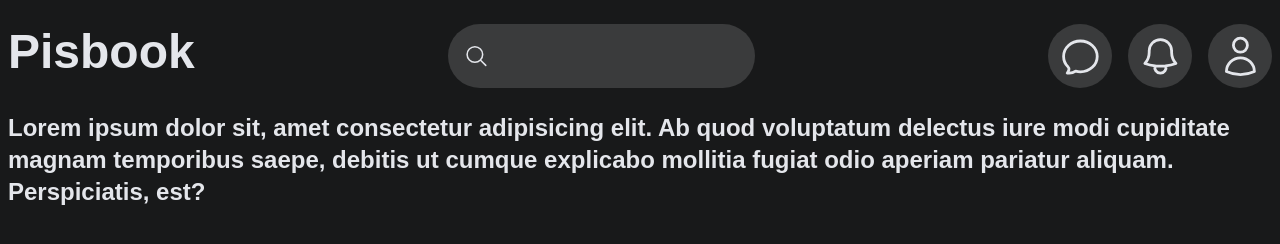
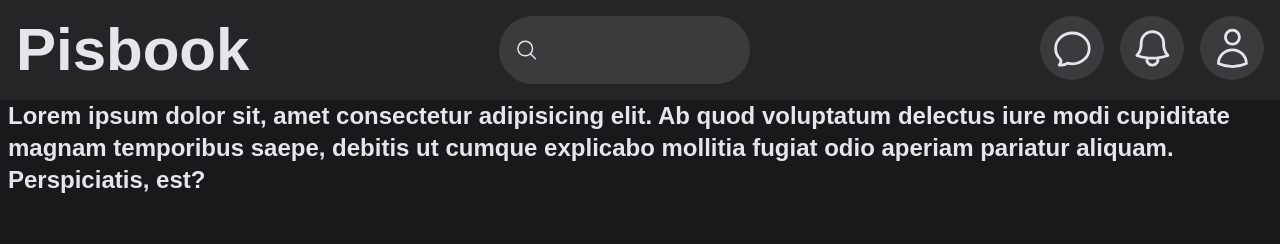
Before and after one commit to RandomGuy0114/facebook-clone, a website built with Vite: page index.html in a window 1280 px wide. Built offline with nearby package versions, Linux system fonts and the light colour scheme; a web font is replaced by a local one.

Commit message:
logo for pc update

```diff
--- a/styles/components/header.css
+++ b/styles/components/header.css
@@ -78,6 +78,12 @@
         justify-content: space-evenly;
         align-items: center;
         gap: 1rem;
+
+    }
+    .header__logo {
+        user-select: none;
+        font-weight: 800;
+        font-size: var(--size-6xl);
     }
 
     .header__btn {
@@ -90,6 +96,8 @@
 
     .header-pc {
         display: unset;
+        background-color: var(--clr-2);
+padding: 0;
     }
 
     .header-pc__container {
@@ -97,6 +105,9 @@
         display: flex;
         justify-content: start;
         gap: 20%;
+        background-color: var(--clr-2);
+        padding: 1rem;
+        margin: 0;
     }
 
     .header-pc__search-wrapper {
```
